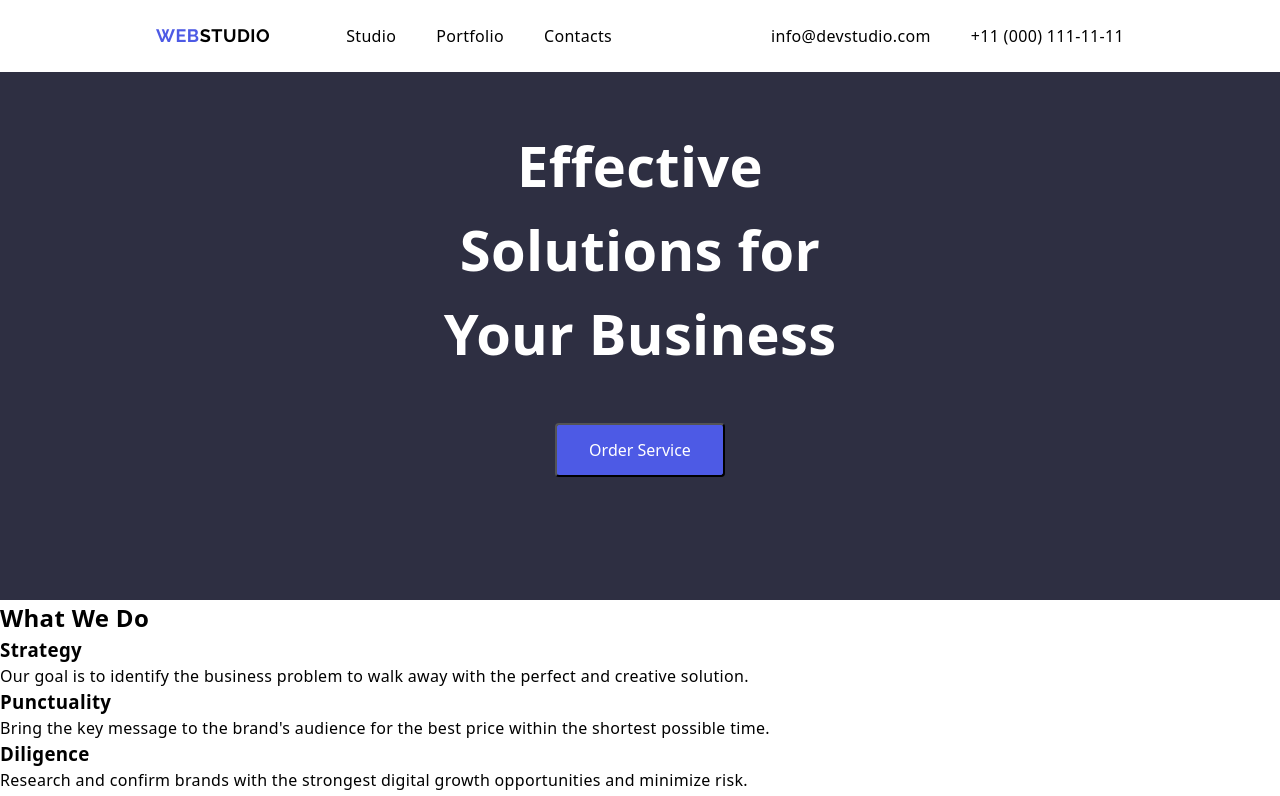
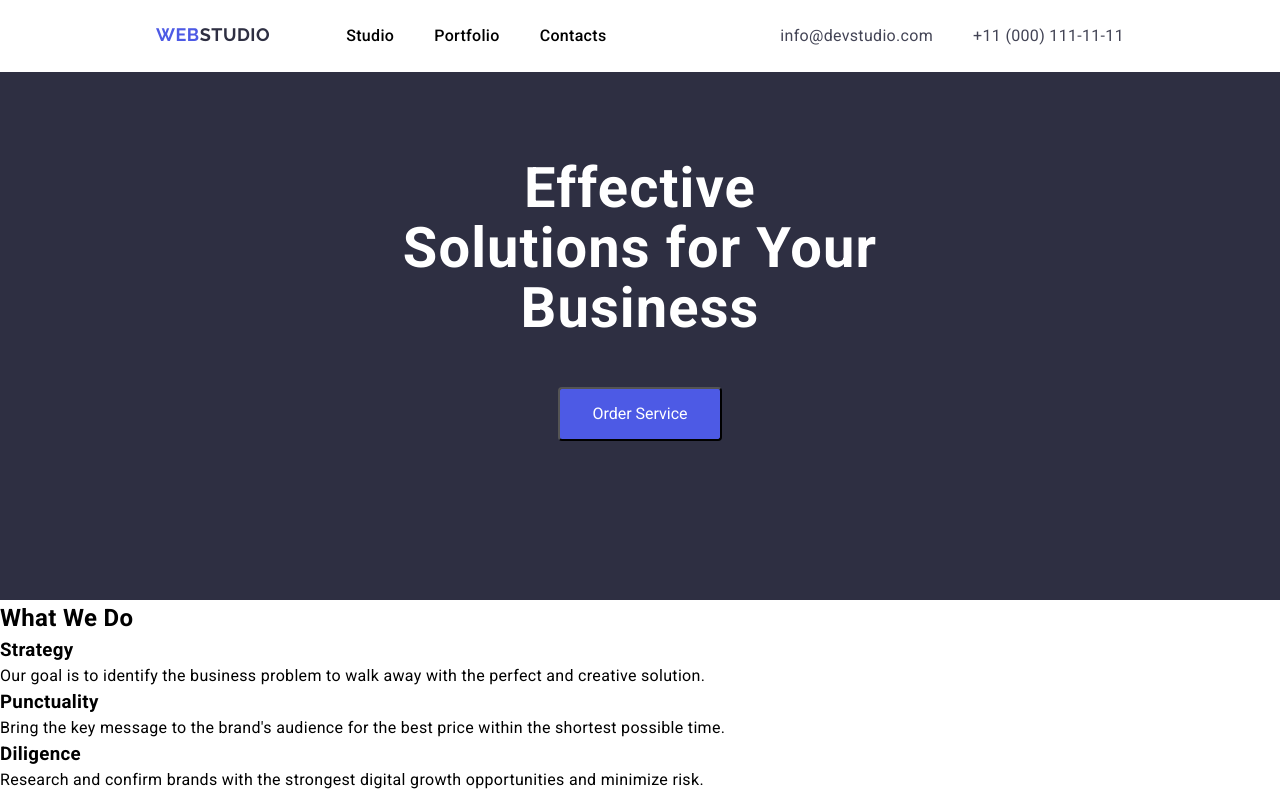
Before and after one commit to RocketReact/goit-markup-hw-02, a website built with Vite: page index.html in a window 1280 px wide. Shown: the top 796 px of the page. Built offline with nearby package versions, Linux system fonts and the light colour scheme.

Commit message:
fix style

```diff
--- a/style.css
+++ b/css/style.css
@@ -6,9 +6,11 @@
     text-decoration: none;
 }
 body {
-    font-family: Roboto, Verdana, Tahoma sans-serif;
+    font-family: Roboto, sans-serif;
     letter-spacing: 0.02em;
     line-height: 1.5;
+    color: #434455;
+    background-color: #FFFFFF;
 }
 
 .header {
@@ -33,44 +35,48 @@ body {
     font-family: Raleway, sans-serif;
     font-weight: 700;
     font-size: 18px;
-    line-height: 1.31;
+    line-height: 1.17;
     letter-spacing: 0.03em;
     text-align: center;
     text-transform: uppercase;
     text-decoration: none;
-    color: black;
+    color: #4d5ae5;
     padding-right: 76px;
 
 }
-.logo .web {
-    color: #4D5AE5;
+.logo span {
+    color: #2e2f42;
 }
 
 .nav {
  display: flex;
     flex-direction: row;
-
 }
-
-
 
 .nav ul {
     display: flex;
     flex-direction: row;
     font-weight: 500;
-    color:#2E2F42;
     gap: 40px;
 }
 .nav li {
     list-style-type: none;
 }
+.nav-li {
+    color:#2E2F42;
+}
+.nav-li:hover, .nav-li:focus {
+    color: #404bbf;
+}
 
-
-.address {
+.address-a {
     font-style: normal;
     font-weight: 400;
-    color: #434455;
+    color:#434455;
 
+}
+.address-a:hover, .address-a:focus {
+    color:#404bbf;
 }
 .address ul {
     display: flex;
@@ -90,13 +96,15 @@ body {
 
 }
 
-h1 {
+.hero-h1 {
     font-size: 56px;
     font-weight: 700;
+    line-height: 1.07;
     width: 491px;
     justify-content: center;
     color: white;
     margin-bottom: 48px;
+    letter-spacing: 0.02em;
 
 }
 
--- a/index.html
+++ b/index.html
@@ -4,7 +4,7 @@
   <meta charset="UTF-8" />
   <meta name="viewport" content="width=device-width, initial-scale=1.0" />
   <title>Web Studio</title>
-<link rel="stylesheet" href="style.css"/>
+<link rel="stylesheet" href="css/style.css"/>
 <link rel="stylesheet" href="https://cdn.jsdelivr.net/npm/modern-normalize/modern-normalize.min.css">
   <link rel="preconnect" href="https://fonts.googleapis.com">
   <link rel="preconnect" href="https://fonts.gstatic.com" crossorigin>
@@ -15,20 +15,20 @@
 
   <nav class="nav">
 
-    <a class="logo" href="./index.html"> <span class="web">Web</span>Studio </a>
+    <a href="./index.html" class="logo">Web<span>Studio</span> </a>
     <ul>
-      <li><a href="/studio">Studio</a></li>
-      <li><a href="/portfolio">Portfolio</a></li>
-      <li><a href="/contacts">Contacts</a></li>
+      <li class="nav-li"><a href="./index.html">Studio</a></li>
+      <li class="nav-li"><a href="">Portfolio</a></li>
+      <li class="nav-li"><a href="/contacts">Contacts</a></li>
     </ul>
   </nav>
   <address class="address">
     <ul>
       <li>
-        <a href="mailto:info@devstudio.com">info@devstudio.com</a>
+        <a href="mailto:info@devstudio.com" class="address-a">info@devstudio.com</a>
       </li>
       <li>
-        <a href="tel:+110001111111">+11 (000) 111-11-11</a>
+        <a href="tel:+110001111111" class="address-a">+11 (000) 111-11-11</a>
       </li>
     </ul>
   </address>
@@ -36,7 +36,7 @@
 
 <main>
   <section class="hero">
-  <h1> Effective Solutions for Your Business </h1>
+  <h1 class="hero-h1"> Effective Solutions for Your Business </h1>
   <button class="btn-hero-img" type="button">Order Service </button>
   </section>
 
```
